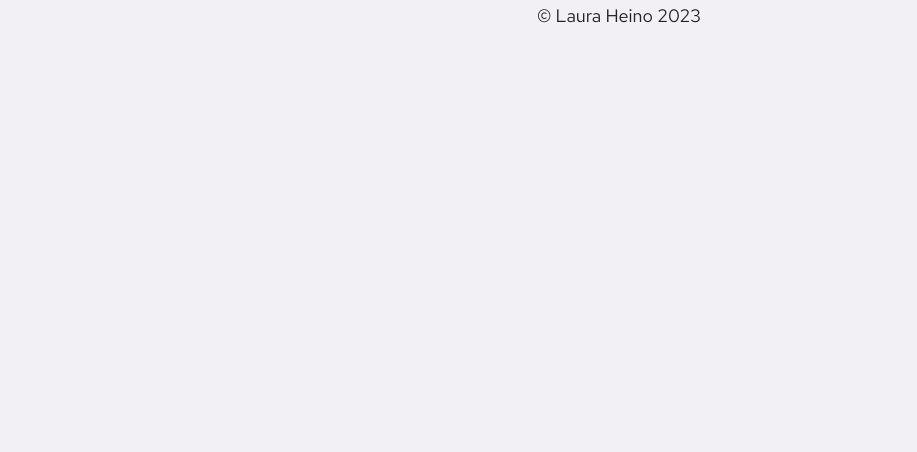
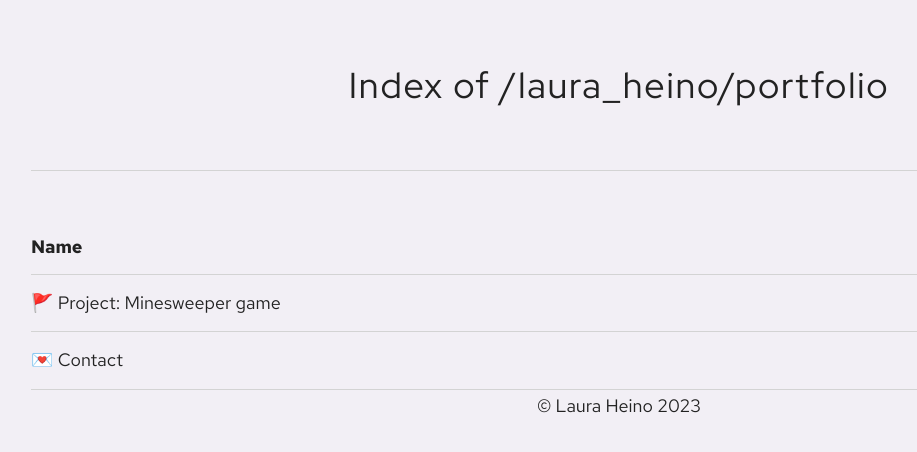
Before and after one commit to mrsWeasel/portfolio-projects, a Next.js app: page / in a window 1280 px wide. Shown: the top 452 px of the page, without its empty margins (21-938 px from the left). Built offline with nearby package versions, Linux system fonts and the light colour scheme.

Commit message:
Content and styles for front page

```diff
--- a/src/app/page.module.css
+++ b/src/app/page.module.css
@@ -0,0 +1,40 @@
+@value breakpoints: "../styles/breakpoints.css";
+@value tablet from breakpoints;
+
+.tableHeading {
+  display: grid;
+  grid-template-columns: 1fr 2fr;
+  gap: 2rem;
+  font-weight: bold;
+  padding: 1rem 0;
+  border-bottom: 1px solid var(--light-grey);
+}
+
+.tableRow {
+  display: grid;
+  grid-template-columns: 1fr;
+  gap: 2rem;
+  padding: 0.75rem 0;
+  border-bottom: 1px solid var(--light-grey);
+}
+
+.tableRow > *:nth-child(2),
+.tableHeading > *:nth-child(2) {
+  display: none;
+}
+
+.link:hover .tableRow,
+.link:focus .tableRow {
+  background-color: var(--medium-lila);
+}
+
+@media tablet {
+  .tableRow,
+  .tableHeading {
+    grid-template-columns: 1fr 2fr;
+  }
+  .tableRow > *:nth-child(2),
+  .tableHeading > *:nth-child(2) {
+    display: block;
+  }
+}
--- a/src/app/page.tsx
+++ b/src/app/page.tsx
@@ -1,8 +1,32 @@
 import ContainerWithNavigation from "@/components/containerWithNavigation/containerWithNavigation"
 import styles from "./page.module.css"
+import Link from "next/link"
+import Header from "@/components/header/header"
 
 const Home = () => {
-  return <ContainerWithNavigation></ContainerWithNavigation>
+  return (
+    <ContainerWithNavigation>
+      <Header title="Index of /laura_heino/portfolio" alignment="left" />
+      <div>
+        <div className={styles.tableHeading}>
+          <div>Name</div>
+          <div>Description</div>
+        </div>
+        <Link className={styles.link} href="/sweeper">
+          <div className={styles.tableRow}>
+            <p>🚩 Project: Minesweeper game</p>
+            <p>Reverse engineering project</p>
+          </div>
+        </Link>
+        <Link className={styles.link} href="/sweeper">
+          <div className={styles.tableRow}>
+            <p>💌 Contact</p>
+            <p>Email address and such</p>
+          </div>
+        </Link>
+      </div>
+    </ContainerWithNavigation>
+  )
 }
 
 export default Home
```
